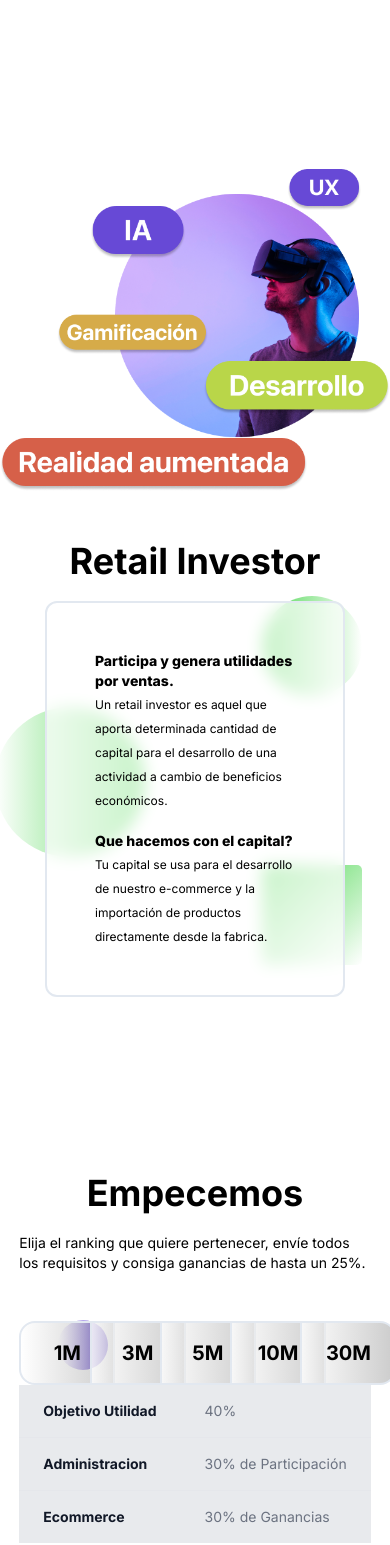
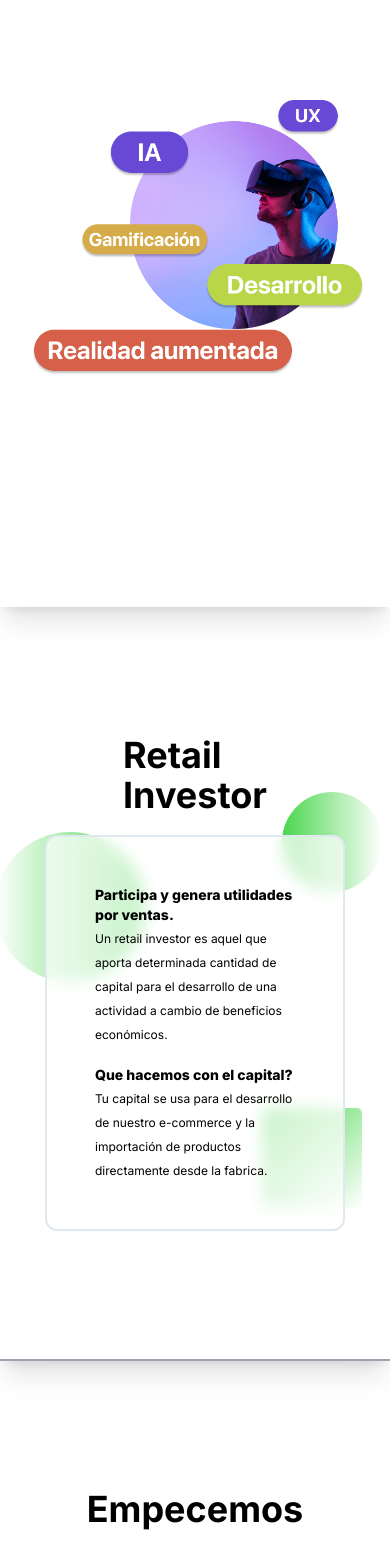
Before and after one commit to sebasmayor06/pulso_dex, a Next.js app: page / in a window 390 px wide. Shown: the part 369-1914 px from the top of the page. Built offline with nearby package versions, Linux system fonts and the light colour scheme.

Commit message:
finish Emprecemos

```diff
--- a/src/app/components/Empecemos.jsx
+++ b/src/app/components/Empecemos.jsx
@@ -1,22 +1,45 @@
-import React from 'react'
+"use client"
+import React, { useState } from "react";
 
 export default function Empecemos() {
+    const [numero, setNumero] = useState(1);
+
+    const handleNumero = (value) => {
+        setNumero(value)
+    }
+
   return (
-    <div className='flex justify-center items-center flex-col m-44 relative'>
+    <div className=" border-b-2 border-gray-400 shadow-xl">
+
+    <div className="flex justify-center items-center flex-col p-32 relative">
       <h1 className="text-4xl md:text-6xl font-bold mb-5">Empecemos</h1>
-        <div className='flex justify-center items-center flex-col relative'>
-        <span className='text-sm  md:text-xl'>Elija el ranking que quiere pertenecer, envíe todos los requisitos y consiga ganancias de hasta un 25%.</span>
-        <div className='grid grid-cols-5 mt-12 z-10'>
-            <button className='border-2 backdrop:blur rounded-l-2xl border-solid bg-gradient-to-r from-white/80 to-black/20 text-xl font-bold p-4 hover:bg-indigo-300 hover:bg-opacity-50 w-24 border-slate-200'>1M</button>
-            <button className='border-2 backdrop:blur border-solid bg-gradient-to-r from-white/80 to-black/20 text-xl font-bold p-4 hover:bg-violet-300 hover:bg-opacity-50 w-24 border-slate-200'>3M</button>
-            <button className='border-2 backdrop:blur border-solid bg-gradient-to-r from-white/80 to-black/20 text-xl font-bold hover:bg-orange-200 hover:bg-opacity-50 p-4 w-24 border-slate-200'>5M</button>
-            <button className='border-2 backdrop:blur border-solid bg-gradient-to-r from-white/80 to-black/20 text-xl font-bold p-4 hover:bg-yellow-200 hover:bg-opacity-50 w-24 border-slate-200'>10M</button>
-            <button className='border-2 backdrop:blur rounded-r-2xl border-solid bg-gradient-to-r from-white/80 to-black/20 text-xl font-bold p-4 hover:bg-lime-300 hover:bg-opacity-50 w-24 border-slate-200'>30M</button>
+      <div className="flex justify-center items-center flex-col relative">
+        <span className="text-sm  md:text-xl">
+          Elija el ranking que quiere pertenecer, envíe todos los requisitos y
+          consiga ganancias de hasta un 25%.
+        </span>
+        <div className="grid grid-cols-5 mt-12 z-10">
+          <button onClick={() => handleNumero(1)} className="border-2 backdrop:blur rounded-l-lg bg-gradient-to-r from-white/80 to-black/20 text-sm md:text-xl font-bold p-4 hover:bg-indigo-300 hover:bg-opacity-50 w-18 md:w-24">
+            1M
+          </button>
+          <button onClick={() => handleNumero(3)} className="border-2 backdrop:blur bg-gradient-to-r from-white/80 to-black/20 text-sm md:text-xl font-bold p-4 hover:bg-violet-300 hover:bg-opacity-50 w-18 md:w-24">
+            3M
+          </button>
+          <button onClick={() => handleNumero(5)} className="border-2 backdrop:blur bg-gradient-to-r from-white/80 to-black/20 text-sm md:text-xl font-bold hover:bg-orange-200 hover:bg-opacity-50 p-4 w-18 md:w-24">
+            5M
+          </button>
+          <button onClick={() => handleNumero(10)}  className="border-2 backdrop:blur bg-gradient-to-r from-white/80 to-black/20 text-sm md:text-xl font-bold p-4 hover:bg-yellow-200 hover:bg-opacity-50 w-18 md:w-24">
+            10M
+          </button>
+          <button onClick={() => handleNumero(30)}  className="border-2 backdrop:blur rounded-r-lg bg-gradient-to-r from-white/80 to-black/20 text-sm md:text-xl font-bold p-4 hover:bg-lime-300 hover:bg-opacity-50 w-18 md:w-24">
+            30M
+          </button>
         </div>
-        <div className='circulo w-[50px] md:w-[120px] h-[50px] md:h-[120px] bg-gradient-to-r from-white to-customPurple rounded-[100%] absolute top-[20%] md:top-[25%] left-[18%] md:left-[88%] -translate-x-[50%] translate-y-[50%] z-0'></div>
+        <div className="circulo w-[75px] md:w-[120px] h-[75px] md:h-[120px] bg-gradient-to-r from-white to-customPurple rounded-[100%] absolute top-[20%] md:top-[15%] left-[95%] md:left-[75%] -translate-x-[50%] translate-y-[50%] z-0"></div>
+        <div className="circulo w-[120px] md:w-[180px] h-[120px] md:h-[180px] bg-gradient-to-r from-white to-customPurple rounded-[100%] absolute top-[45%] md:top-[30%] left-[10%] md:left-[25%] -translate-x-[50%] translate-y-[50%] z-0"></div>
         <div>
-        <table className="min-w-full divide-y divide-gray-200">
-      <tbody className="bg-gray-300 bg-opacity-50 divide-y divide-gray-200">
+          <table className="min-w-full divide-y divide-gray-200 mt-8 relative z-10 bg-white/50">
+            <tbody className=" divide-y divide-gray-200">
               <tr>
                 <td className="px-6 py-4 font-bold whitespace-nowrap text-sm md:text-xl text-gray-900">
                   Objetivo Utilidad
@@ -44,7 +67,12 @@ export default function Empecemos() {
             </tbody>
           </table>
         </div>
+        <div className="flex justify-center items-center mt-10">
+        <div className="numero text-black bg-verdeManzana bg-opacity-50  rounded-l-lg font-bold w-16 md:w-24 justify-center flex items-center h-14 md:h-14">{`${numero}M`}</div>
+        <button className="border-2 backdrop:blur bg-gradient-to-r from-white/80 to-black/20 text-sm md:text-xl font-bold p-4 md:p-3 rounded-r-lg hover:bg-gray-400 hover:bg-opacity-50">Empezar</button>
         </div>
       </div>
-  )
+    </div>
+    </div>
+  );
 }
--- a/src/app/components/FAQ.jsx
+++ b/src/app/components/FAQ.jsx
@@ -2,7 +2,7 @@ export default function FAQ() {
   return (
     <section className="md:p-12 p-8 flex flex-col gap-8 md:text-base text-sm">
       <h2
-        className="text-4xl md:text-8xl text-6xl font-normal
+        className="text-4xl md:text-7xl font-bold mb-5
             "
       >
         FAQ
--- a/src/app/components/HowItWorks.jsx
+++ b/src/app/components/HowItWorks.jsx
@@ -2,15 +2,15 @@ export default function HowItWorks() {
   return (
     <section
       className="md:p-12 p-8 flex flex-col gap-8 md:text-lg text-base
-    text-center bg-gradient-purple"
+    text-center bg-gradient-purple "
     >
       <h2
-        className="text-4xl md:text-6xl text-4xl font-bold
+        className="text-4xl md:text-6xl font-bold mb-5
             "
       >
         ¿Cómo funciona?
       </h2>
-      <p className="text-gris">
+      <p className="text-sm  md:text-xl">
         Pulso Dex es un Ecommerce Omnicanal, otorgando una experiencia fluida en
         todos los puntos de contacto con el cliente.
       </p>
--- a/src/app/components/Inicio.jsx
+++ b/src/app/components/Inicio.jsx
@@ -3,9 +3,9 @@ import React from "react";
 
 export default function Inicio() {
   return (
-    <div className="overflow-x-hidden">
+    <div className="overflow-x-hidden border-t-2 border-gray-400 shadow-xl p-8">
       <div className="inicio flex flex-col md:flex-row w-screen h-screen md:h-700px top-67px overflow-hidden left-0 bg-white">
-        <div className="flex justify-center items-center h-1/2 md:h-full md:w-1/2 w-full pl-4 pr-4">
+        <div className="flex justify-center items-center h-[40%] md:h-full md:w-1/2 w-full pl-4 pr-4">
           <p className="flex flex-col">
             <span className="text-5xl md:text-6xl font-extrabold">
               Descubre el potencial del
@@ -16,34 +16,13 @@ export default function Inicio() {
           </p>
         </div>
 
-        <div className="foto relative flex justify-center items-center h-1/2 md:h-full md:w-1/2 w-full">
+        <div className="foto relative flex justify-center items-center h-[40%] md:h-full md:w-1/2 w-[85%]">
           <Image
             src="/Imagenderecha.png"
             alt="logo"
-            width={650}
-            height={650}
+            width={600}
+            height={600}
           />
-
-          {/* <div className="bg-customPurple w-20 md:w-32 h-12 md:h-20 rounded-3xl flex justify-center items-center text-white font-extrabold md:text-3xl text-xl absolute top-32 left-20 md:top-44 md:left-1/4 transform -translate-x-1/2 -translate-y-1/2">
-            <p>
-              <span>IA</span>
-            </p>
-          </div>
-          <div className="bg-customPurple w-20 md:w-32 h-12 md:h-20 rounded-3xl flex justify-center items-center text-white font-extrabold md:text-3xl text-xl absolute top-20 right-16 md:top-32 md:right-32 transform -translate-x-2/4 -translate-y-1/2">
-            <p>
-              <span>UX</span>
-            </p>
-          </div>
-          <div className="bg-mostaza rounded-3xl p-4 justify-center items-center text-white font-extrabold md:text-3xl text-xl absolute top-60 left-24 md:top-80 md:left-48 transform -translate-x-1/2 -translate-y-1/2 inline-flex">
-            <span>Gamificación</span>
-          </div>
-          <div className="bg-verdeManzana rounded-3xl p-4 justify-center items-center text-white font-extrabold md:text-3xl text-xl absolute left-[300px] bottom-24 md:bottom-44 md:left-[550px] transform -translate-x-1/2 -translate-y-1/2 inline-flex">
-            <span>Desarrollo</span>
-          </div>
-
-          <div className="bg-naranja rounded-3xl p-4 justify-center items-center text-white font-extrabold md:text-3xl text-lg absolute bottom-24 md:bottom-40 md:left-44 left-28 transform -translate-x-1/2 translate-y-1/2 inline-flex">
-            <span>Realidad aumentada</span>
-          </div> */}
         </div>
       </div>
     </div>
--- a/src/app/components/Navbar.jsx
+++ b/src/app/components/Navbar.jsx
@@ -43,7 +43,7 @@ export default function Navbar() {
             <div className="hidden md:block">
               <a
                 href="/"
-                className="text-black hover:bg-black hover:text-white rounded-lg p-2"
+                className="text-black rounded-lg p-2"
               >
                 Comienza gratis
               </a>
--- a/src/app/components/Retail.jsx
+++ b/src/app/components/Retail.jsx
@@ -2,10 +2,10 @@ import React from 'react';
 
 export default function Retail() {
   return (
-    <>
-      <div className='flex justify-center items-center flex-col relative'>
-      <div className='circulo2 w-[100px] md:w-[100px] h-[100px] md:h-[100px] bg-gradient-to-l from-white to-verdeInicio rounded-[100%] absolute top-[1%] md:top-[3%] left-[80%] md:left-[66%] -translate-x-[50%] translate-y-[50%] z-1'></div>
-        <div className='circulo w-[150px] md:w-[200px] h-[150px] md:h-[200px] bg-gradient-to-r from-white to-verdeInicio rounded-[100%] absolute top-[20%] md:top-[10%] left-[18%] md:left-[32%] -translate-x-[50%] translate-y-[50%] z-0'></div>
+    <div className=' border-b-2 border-gray-400 shadow-xl'>
+      <div className='flex justify-center items-center flex-col relative p-32'>
+      <div className='circulo2 w-[100px] md:w-[100px] h-[100px] md:h-[100px] bg-gradient-to-l from-white to-verdeInicio rounded-[100%] absolute top-[18%] md:top-[20%] left-[85%] md:left-[66%] -translate-x-[50%] translate-y-[50%] z-1'></div>
+        <div className='circulo w-[150px] md:w-[200px] h-[150px] md:h-[200px] bg-gradient-to-r from-white to-verdeInicio rounded-[100%] absolute top-[20%] md:top-[30%] left-[18%] md:left-[32%] -translate-x-[50%] translate-y-[50%] z-0'></div>
         <div className='circulo3 w-[100px] md:w-[150px] h-[100px] md:h-[150px] bg-gradient-to-tl from-white to-verdeInicio rounded-[5%] absolute top-[60%] md:top-[45%] left-[80%] md:left-[70%] -translate-x-[50%] translate-y-[50%] z-0'></div>
         <h1 className="text-4xl md:text-6xl font-bold mb-5">Retail Investor</h1>
 
@@ -16,6 +16,6 @@ export default function Retail() {
           <span className='md:text-sm text-xs'>Tu capital se usa para el desarrollo de nuestro e-commerce y la importación de productos directamente desde la fabrica.</span>
         </div>
       </div>
-    </>
+    </div>
   );
 }
--- a/src/app/page.js
+++ b/src/app/page.js
@@ -1,5 +1,6 @@
 import Empecemos from "./components/Empecemos";
 import FAQ from "./components/FAQ";
+// import Footer from "./components/Footer";
 import HowItWorks from "./components/HowItWorks";
 import Inicio from "./components/Inicio";
 import Navbar from "./components/Navbar";
@@ -14,6 +15,7 @@ export default function Home() {
     <Empecemos/>
     <HowItWorks />
     <FAQ />
+    {/* <Footer></Footer> */}
     </>
   );
 }
```
Also changed, not shown: src/app/components/Footer.jsx (added, +10 -0 lines), src/app/components/prueba.jsx (deleted, +0 -54 lines). Lines whose indentation alone changed are shown as unchanged.
